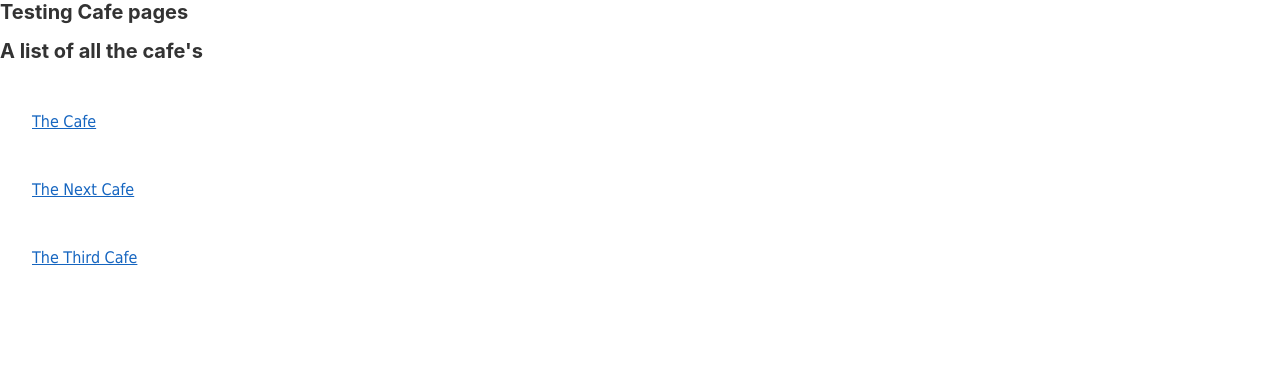
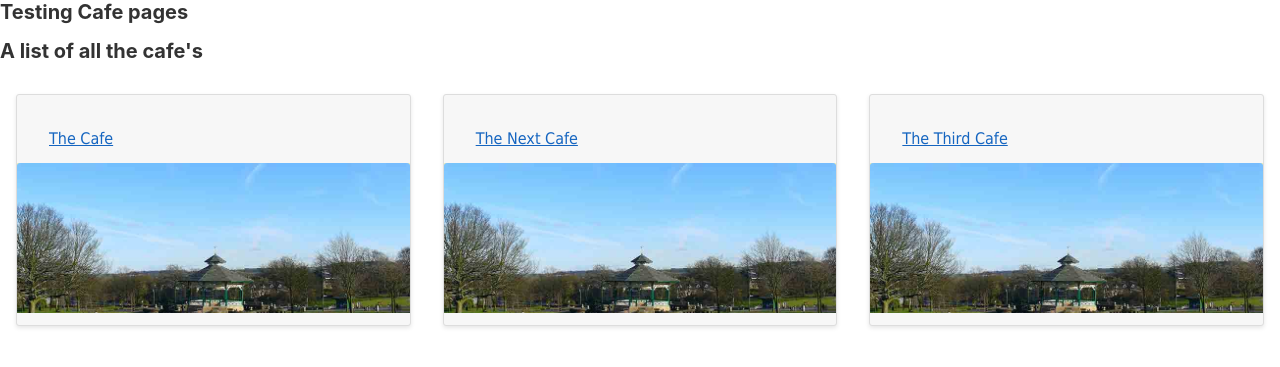
Before and after one commit to chipsandcurrysauce/chipsandcurrysauce.github.io, a Jekyll site: the page built from _pages/eating-out/cafes/index.html, in a window 1280 px wide. Shown: the top 367 px of the page. Built offline with Jekyll 4.4.1, drawn with Linux system fonts in a browser that asks for light colours.

Commit message:
adding scss to category loops

```diff
--- a/_includes/loop-through-category/loop.html
+++ b/_includes/loop-through-category/loop.html
@@ -1,5 +1,14 @@
-{% for eating-out in site.pages %}
-  {% if eating-out.category == include.category %}
- <div><p class="loopclass"><a href="{{ eating-out.url | absolute_url }}">{{ eating-out.title }}</a></p></div>
-  {% endif %}
-{% endfor %}
+<div class="cards">
+   {% for eating-out in site.pages %}
+     {% if eating-out.category == include.category %}
+   <div class="card">
+
+     <p class="loopclass">
+       <a href="{{ eating-out.url | absolute_url }}">{{ eating-out.title }}<div class="card-image">
+              <img src="{{ site.baseurl }}/images/cards/card-greenhead.jpg" alt="">
+            </div></a>
+     </p>
+   </div>
+   {% endif %}
+ {% endfor %}
+ </div>
```
Also changed, not shown: _pages/eating-out/restaurants/italian/index.html (added, +10 -0 lines), _pages/eating-out/restaurants/vegetarian/index.html (added, +10 -0 lines).
